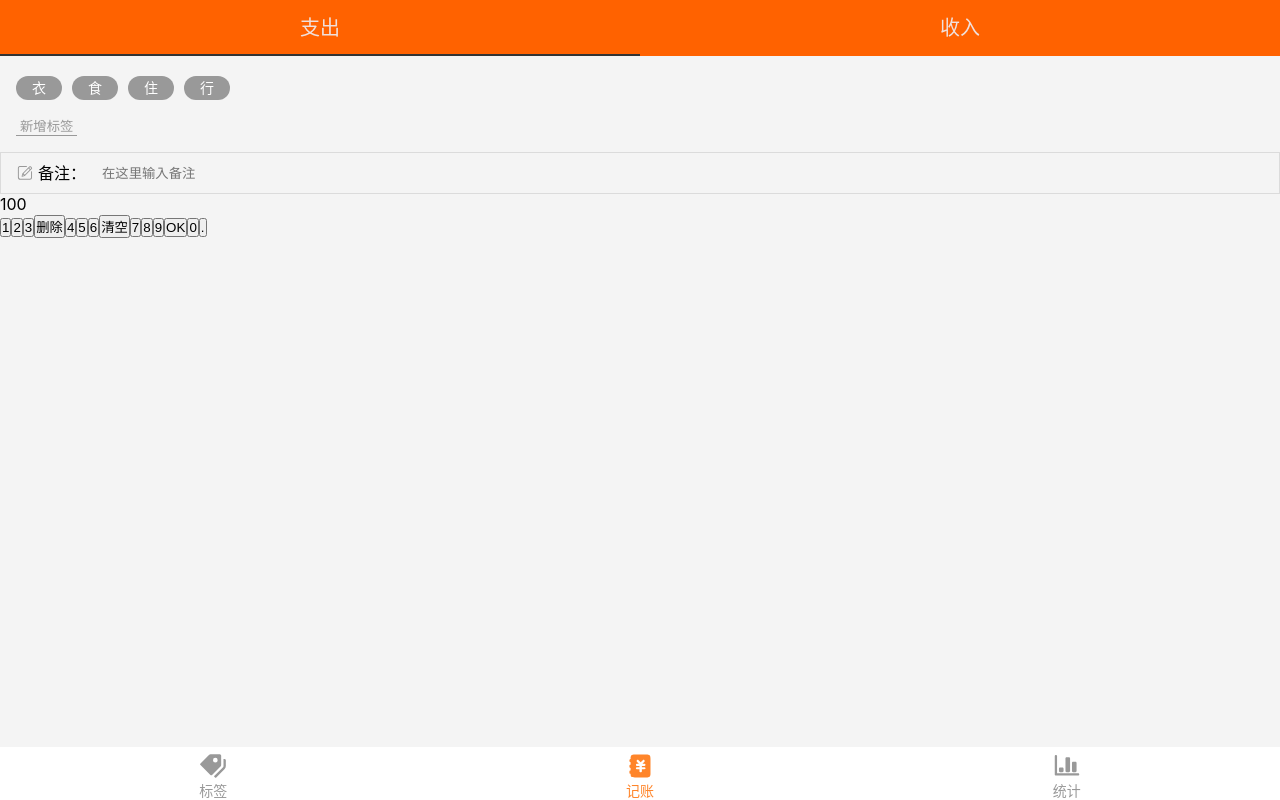
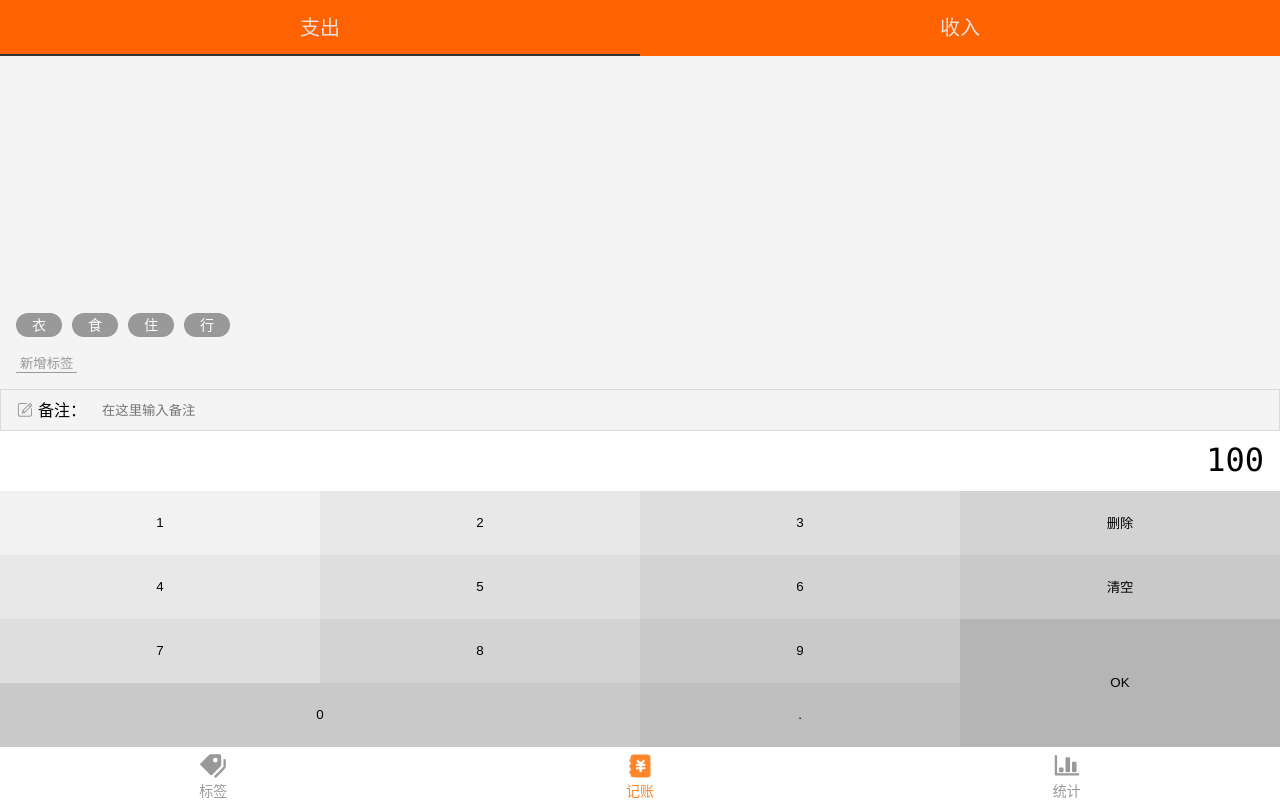
Before and after one commit to Biao9527/tally-react, a React app: page /#/money in a window 1280 px wide. Built offline with nearby package versions, Linux system fonts and the light colour scheme.

Commit message:
Money模块化

```diff
--- a/src/components/Layout.tsx
+++ b/src/components/Layout.tsx
@@ -13,7 +13,7 @@ const Main = styled.div`
 const Layout = (props:any)=>{
   return(
     <Wrapper>
-      <Main>
+      <Main className={props.className}>
         {props.children}
       </Main>
       <Nav/>
--- a/src/index.scss
+++ b/src/index.scss
@@ -34,3 +34,9 @@ body {
 :focus{
   outline: none;
 }
+.clearFix::after{
+  content: '';
+  clear: both;
+  display: block;
+
+}
--- a/src/views/Money.tsx
+++ b/src/views/Money.tsx
@@ -2,108 +2,22 @@ import Layout from '../components/Layout';
 import React from 'react';
 import styled from 'styled-components';
 import Icon from '../components/Icon';
+import {CategorySection} from './Money/CategorySection';
+import {NotesSection} from './Money/NotesSection';
+import {NumberPadSection} from './Money/NumberPadSection';
+import {TagsSection} from './Money/TagsSection';
 
-const TagsSection = styled.section`
-  font-size: 14px;
-  padding: 16px;
-  flex-grow: 1;
+
+const MyLayout = styled(Layout)`
   display: flex;
-  flex-direction: column-reverse;
-
-  > ul {
-    display: flex;
-    flex-wrap: wrap;
-
-    > li {
-      background: #999;
-      color: #fff;
-      line-height: 24px;
-      height: 24px;
-      border-radius: 12px;
-      padding: 0 16px;
-      margin-right: 10px;
-      margin-top: 4px;
-    }
-  }
-
-  .new {
-    margin-top: 16px;
-    > button {
-      background: transparent;
-      border: none;
-      color: #999999;
-      border-bottom: 1px solid;
-      padding: 0 4px;
-    }
-  }
-`;
-const NotesSection = styled.section`
-  display: flex;
-  align-items: center;
-  border: 1px solid rgba(0, 0, 0, 0.1);
-  padding: 0 16px;
-  > label{
-    display: flex;
-    align-items: center;
-    >span{
-      margin-right: 16px;
-      white-space: nowrap;
-      font-size: 16px;
-      >.icon{
-        margin-right: 5px;
-        width: 1em;
-        height: 1em;
-        vertical-align: -0.15em;
-        fill: currentColor;
-        overflow: hidden;
-      }
-    }
-    >input{
-      height: 40px;
-      width: 100%;
-      background: transparent;
-      border: none;
-
-    }
-
-  }
-
-`;
-const CategorySection = styled.section`
-  >ul{
-    display: flex;
-    font-size: 20px;
-    text-align: center;
-    background: #ff6200;
-    color: #f0e0dc;
-    >li{
-      width: 50%;
-      height: 56px;
-      display: flex;
-      justify-content: center;
-      align-items: center;
-      position: relative;
-      &.selected::after {
-        content: '';
-        position: absolute;
-        bottom: 0;
-        left: 0;
-        height: 2px;
-        width: 100%;
-        background: #333333;
-      }
-    }
-  }
-`;
-const NumberPadSection = styled.section`
-
-`;
+  flex-direction: column;
+`
 const Money = () => {
   return (
-    <Layout>
+    <MyLayout>
       <CategorySection>
         <ul>
-          <li className='selected'>支出</li>
+          <li className="selected">支出</li>
           <li>收入</li>
         </ul>
       </CategorySection>
@@ -122,15 +36,15 @@ const Money = () => {
       <NotesSection>
         <label>
           <span>
-            <Icon name='remark'/>
+            <Icon name="remark"/>
             备注：
           </span>
-          <input type="text" placeholder='在这里输入备注'/>
+          <input type="text" placeholder="在这里输入备注"/>
         </label>
       </NotesSection>
       <NumberPadSection>
-        <div>100</div>
-        <div className="buttons">
+        <div className="number">100</div>
+        <div className="buttons clearFix">
           <button>1</button>
           <button>2</button>
           <button>3</button>
@@ -142,12 +56,12 @@ const Money = () => {
           <button>7</button>
           <button>8</button>
           <button>9</button>
-          <button>OK</button>
-          <button>0</button>
+          <button className="ok">OK</button>
+          <button className="zone">0</button>
           <button>.</button>
         </div>
       </NumberPadSection>
-    </Layout>
+    </MyLayout>
   );
 };
 
--- /dev/null
+++ b/src/views/Money/CategorySection.tsx
@@ -0,0 +1,32 @@
+import styled from 'styled-components';
+
+const CategorySection = styled.section`
+  > ul {
+    display: flex;
+    font-size: 20px;
+    text-align: center;
+    background: #ff6200;
+    color: #f0e0dc;
+
+    > li {
+      width: 50%;
+      height: 56px;
+      display: flex;
+      justify-content: center;
+      align-items: center;
+      position: relative;
+
+      &.selected::after {
+        content: '';
+        position: absolute;
+        bottom: 0;
+        left: 0;
+        height: 2px;
+        width: 100%;
+        background: #333333;
+      }
+    }
+  }
+`;
+
+export {CategorySection}
--- /dev/null
+++ b/src/views/Money/NotesSection.tsx
@@ -0,0 +1,40 @@
+import styled from 'styled-components';
+
+const NotesSection = styled.section`
+  display: flex;
+  align-items: center;
+  border: 1px solid rgba(0, 0, 0, 0.1);
+  padding: 0 16px;
+
+  > label {
+    display: flex;
+    align-items: center;
+
+    > span {
+      margin-right: 16px;
+      white-space: nowrap;
+      font-size: 16px;
+
+      > .icon {
+        margin-right: 5px;
+        width: 1em;
+        height: 1em;
+        vertical-align: -0.15em;
+        fill: currentColor;
+        overflow: hidden;
+      }
+    }
+
+    > input {
+      height: 40px;
+      width: 100%;
+      background: transparent;
+      border: none;
+
+    }
+
+  }
+
+`;
+
+export {NotesSection}
--- /dev/null
+++ b/src/views/Money/NumberPadSection.tsx
@@ -0,0 +1,59 @@
+import styled from 'styled-components';
+
+const NumberPadSection = styled.section`
+  > .number {
+    font-size: 32px;
+    text-align: right;
+    padding: 9px 16px;
+    background: #ffffff;
+    font-family: Consolas, monospace;
+    box-shadow: inset 0 -3px 3px -3px fade-out(black, 0.7),
+    inset 0 3px 3px -3px fade-out(black, 0.7);
+  }
+
+  > .buttons {
+    > button {
+      width: 25%;
+      height: 64px;
+      float: left;
+      background: transparent;
+      border: none;
+
+      &:nth-child(1) {
+        background: #f2f2f2;
+      }
+
+      &:nth-child(2), &:nth-child(5) {
+        background: #e8e8e8;
+      }
+
+      &:nth-child(3), &:nth-child(6), &:nth-child(9) {
+        background: #dedede;
+      }
+
+      &:nth-child(4), &:nth-child(7), &:nth-child(10) {
+        background: #d3d3d3;
+      }
+
+      &:nth-child(8), &:nth-child(11), &:nth-child(13) {
+        background: #c9c9c9;
+      }
+
+      &:nth-child(14) {
+        background: #bfbfbf;
+      }
+
+      &.ok {
+        float: right;
+        height: 128px;
+        background: #b5b5b5;
+      }
+
+      &.zone {
+        width: 50%;
+      }
+    }
+  }
+`;
+
+export {NumberPadSection}
--- /dev/null
+++ b/src/views/Money/TagsSection.tsx
@@ -0,0 +1,39 @@
+import styled from 'styled-components';
+
+const TagsSection = styled.section`
+  font-size: 14px;
+  padding: 16px;
+  flex-grow: 1;
+  display: flex;
+  flex-direction: column-reverse;
+
+  > ul {
+    display: flex;
+    flex-wrap: wrap;
+
+    > li {
+      background: #999;
+      color: #fff;
+      line-height: 24px;
+      height: 24px;
+      border-radius: 12px;
+      padding: 0 16px;
+      margin-right: 10px;
+      margin-top: 4px;
+    }
+  }
+
+  .new {
+    margin-top: 16px;
+
+    > button {
+      background: transparent;
+      border: none;
+      color: #999999;
+      border-bottom: 1px solid;
+      padding: 0 4px;
+    }
+  }
+`;
+
+export {TagsSection}
```
